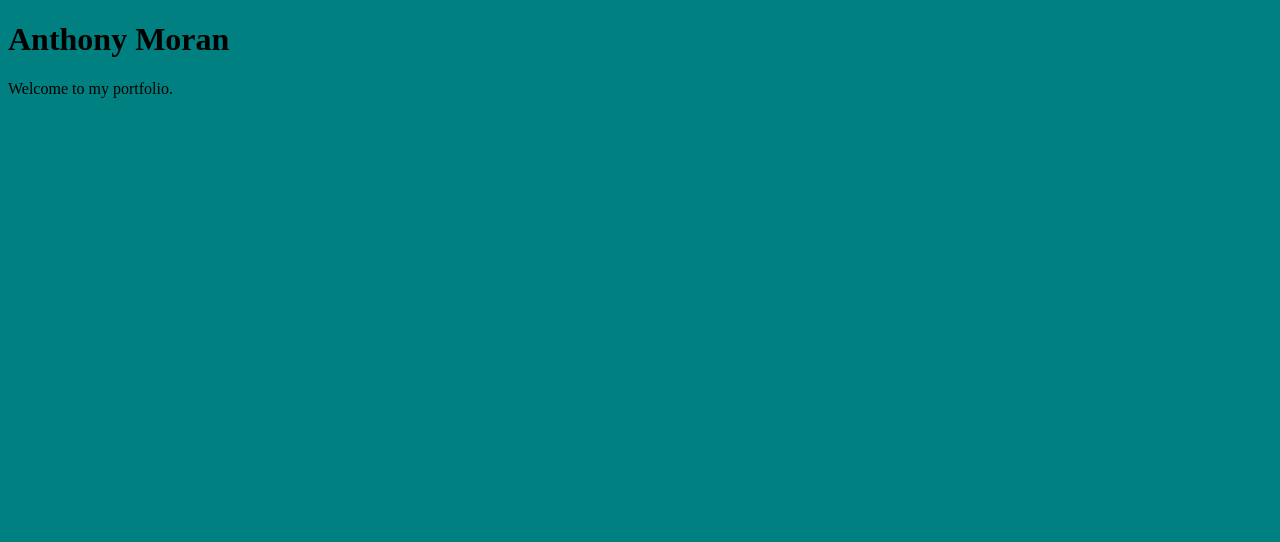
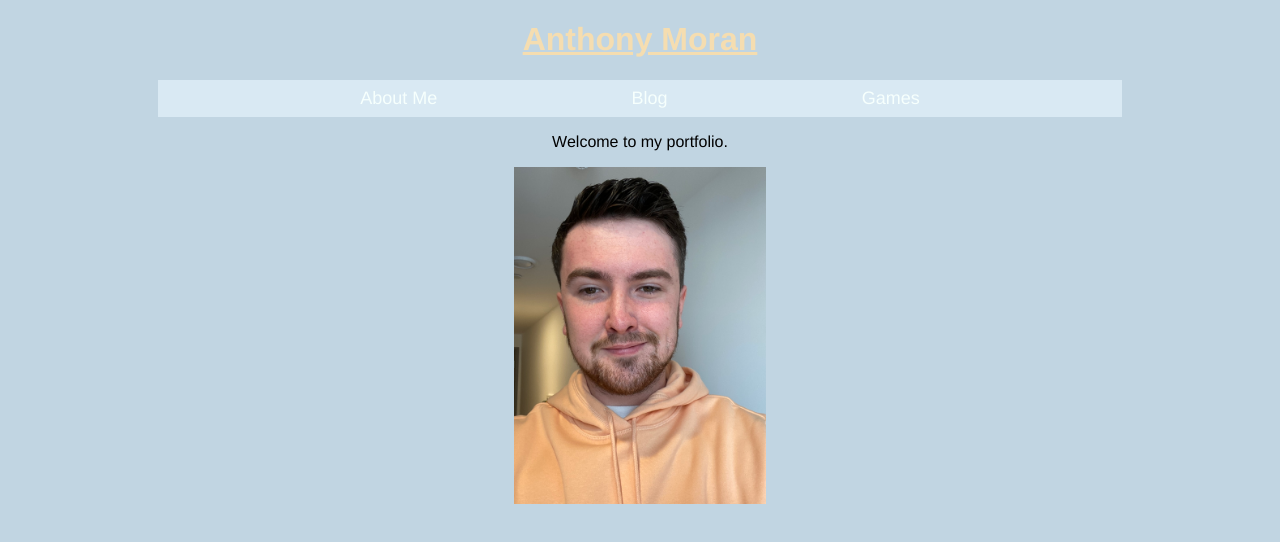
Before and after one commit to a-moran/GitHubPagesTest, a plain HTML site: page index.html in a window 1280 px wide. Drawn offline with Linux system fonts and the light colour scheme.

Commit message:
Basic Portfolio Finished

```diff
--- a/index.html
+++ b/index.html
@@ -12,8 +12,15 @@
         <h1>Anthony Moran</h1>
     </header>
 
+    <nav>
+        <a>About Me</a>
+        <a>Blog</a>
+        <a>Games</a>
+    </nav>
+
     <main>
         <p>Welcome to my portfolio.</p>
+        <img id="portrait" src="images/PortraitOrangeJumper.jpg">
     </main>
 </body>
 </html>
--- a/style.css
+++ b/style.css
@@ -1,3 +1,31 @@
+html {
+    font-family: Helvetica;
+}
+
 body {
-    background-color: teal;
+    background-color: rgb(193, 213, 226);
+    text-align: center;
 }
+
+h1 {
+    text-decoration: underline;
+
+    color: rgb(245, 221, 176)
+}
+
+nav {
+    display: flex;
+    justify-content: space-evenly;
+    padding: .5rem;
+    margin: auto;
+
+    font-size: 18px;
+    width: 75%;
+
+    background-color: rgb(217, 233, 243);
+    color: rgb(246, 255, 253);
+}
+
+#portrait {
+    width: 20%;
+}
```
Also changed, not shown: images/PortraitBlackTop.JPG (added), images/PortraitOrangeJumper.jpg (added).
